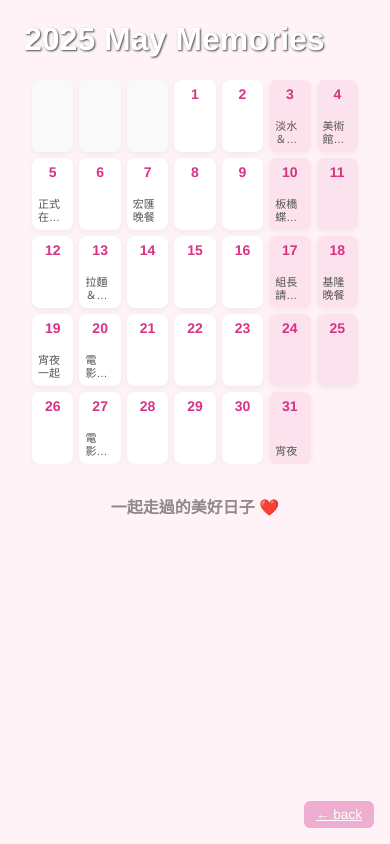
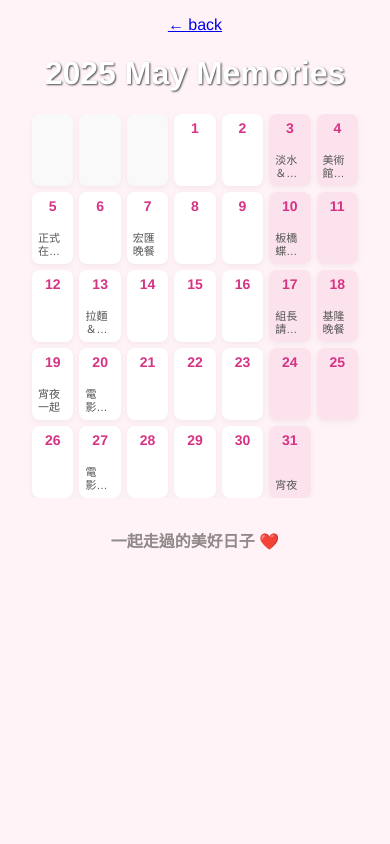
Before and after one commit to luni912/LP-25, a plain HTML site: page 2025-May.html in a window 390 px wide. Drawn offline with Linux system fonts and the light colour scheme.

Commit message:
fix memo back buttom

```diff
--- a/2025-May.html
+++ b/2025-May.html
@@ -158,9 +158,9 @@
       <div id="memo-list" class="memo-list"></div>
 
       <div class="memo-input">
-        <textarea id="memo-text" placeholder="輸入留言..."></textarea>
-        <input type="password" id="memo-password" placeholder="密碼 (預設3)" />
-        <button onclick="submitMemoHandler()" class="submit-btn">送出留言</button>
+        <textarea id="memo-text" placeholder="寫點東西..."></textarea>
+        <input type="password" id="memo-password" placeholder="密碼" />
+        <button onclick="submitMemoHandler()" class="submit-btn">送出</button>
       </div>
 
       <button class="back-button" onclick="closeMemoEntry()">回日曆</button>
--- a/style.css
+++ b/style.css
@@ -67,6 +67,7 @@
   margin-bottom: 10px;
 }
 .month-title {
+  text-align: center;
   color: #ffffff;
   text-shadow: #4a4a4a 1px 1px 2px
 }
@@ -437,17 +438,36 @@ footer {
   background: #e5f2fb
 }
 
-.back-button {
-  position: absolute;
-  bottom: 16px;
-  right: 16px;
-  background-color: #efaecf;
-  color: white;
+back-button {
+  display: inline-block;
+  font-size: 1rem;
+  padding: 10px 16px;
+  margin: 16px auto;
+  color: #ffffff;
+  background-color: #6C63FF; /* 可改為主題色 */
   border: none;
-  padding: 6px 12px;
-  border-radius: 6px;
+  border-radius: 999px;
+  text-decoration: none;
+  box-shadow: 0 4px 10px rgba(0, 0, 0, 0.1);
   cursor: pointer;
-  font-size: 0.85em;
+  transition: all 0.3s ease;
+  text-align: center;
+  font-weight: bold;
+}
+
+.back-button:hover {
+  background-color: #ffe5e5;
+  transform: translateY(-1px);
+  box-shadow: 0 6px 14px rgba(0, 0, 0, 0.15);
+}
+
+@media (max-width: 768px) {
+  .back-button {
+    display: block;
+    width: fit-content;
+    margin: 16px auto;
+  }
+}
 }
 .back-button.home {
     position: fixed;
```
